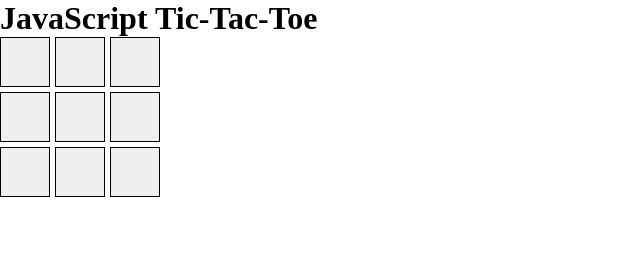
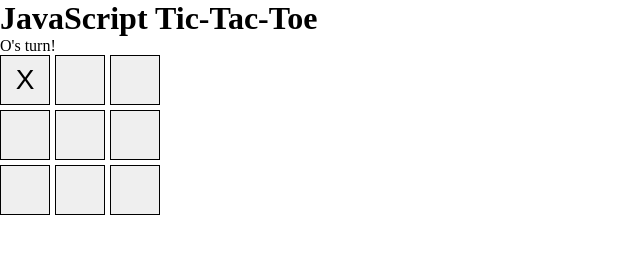
Before and after one commit to marques-j-robinson/odin-tic-tac-toe, a plain HTML site: page index.html in a window 1280 px wide. Both pictures are taken after a click on the button 25 px from the left and 62 px from the top of the page. Shown: the whole page, without its empty margins (0-640 px from the left). Drawn offline with Linux system fonts and the light colour scheme.

Commit message:
hook up display and logic, allow game to be played

```diff
--- a/index.html
+++ b/index.html
@@ -8,6 +8,7 @@
 
   <body>
     <h1>JavaScript Tic-Tac-Toe</h1>
+    <div class="message"></div>
     <div class="board"></div>
     <script src="script.js"></script>
   </body>
--- a/script.js
+++ b/script.js
@@ -24,10 +24,6 @@ function calculateWinner(squares) {
 const board = (function() {
     const state = Array(9).fill(null)
 
-    const get = () => {
-        console.log(state)
-        return state
-    }
     const move = (boardId, player) => {
         if (boardId < 0) return
         if (boardId > state.length-1) return
@@ -35,7 +31,7 @@ const board = (function() {
         state[boardId] = player
     }
 
-    return { get, move }
+    return { state, move }
 })()
 
 const game = (function() {
@@ -44,7 +40,6 @@ const game = (function() {
 
     const play = boardId => {
         board.move(boardId, players[cur])
-        board.get()
         cur = cur === 1 ? 0 : 1
     }
 
@@ -53,20 +48,41 @@ const game = (function() {
     return { play, getCurrentPlayer }
 })()
 
-const moves = [0, 3, 1, 4, 2]
-let moveId = 0
-while (!calculateWinner(board.get())) {
-    game.play(moves[moveId])
-    ++moveId
-}
-
-console.log(`${calculateWinner(board.get())} Wins!`)
-
 const display = (function() {
     const boardEl = document.querySelector('.board')
-    board.get().forEach((val, key) => {
+    const messageEl = document.querySelector('.message')
+    messageEl.innerText = `${game.getCurrentPlayer()}'s turn!`
+
+    let exit = false
+
+    board.state.forEach((val, boardId) => {
         const squareEl = document.createElement('button')
         squareEl.classList.add('square')
+        squareEl.addEventListener('click', () => {
+            if (exit) return
+            if (squareEl.innerText) return
+
+            squareEl.innerText = game.getCurrentPlayer()
+            game.play(boardId)
+
+            const winner = calculateWinner(board.state)
+
+            if (winner) {
+                messageEl.innerText = `Game Over. ${winner} wins!`
+                exit = true
+            } else {
+                messageEl.innerText = `${game.getCurrentPlayer()}'s turn!`
+            }
+        })
         boardEl.append(squareEl)
     })
 })()
+
+//const moves = [0, 3, 1, 4, 2]
+//let moveId = 0
+//while (!calculateWinner(board.get())) {
+    //game.play(moves[moveId])
+    //++moveId
+//}
+
+//console.log(`${calculateWinner(board.get())} Wins!`)
```
